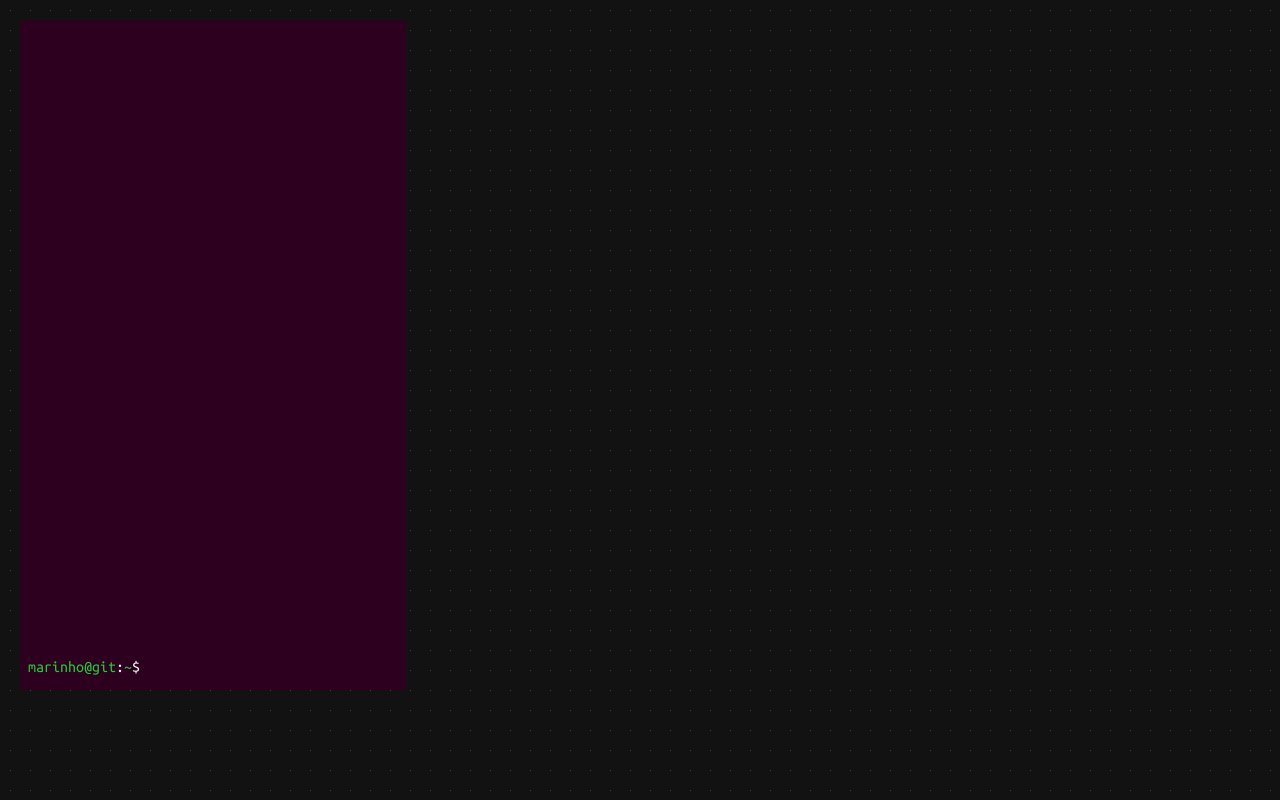
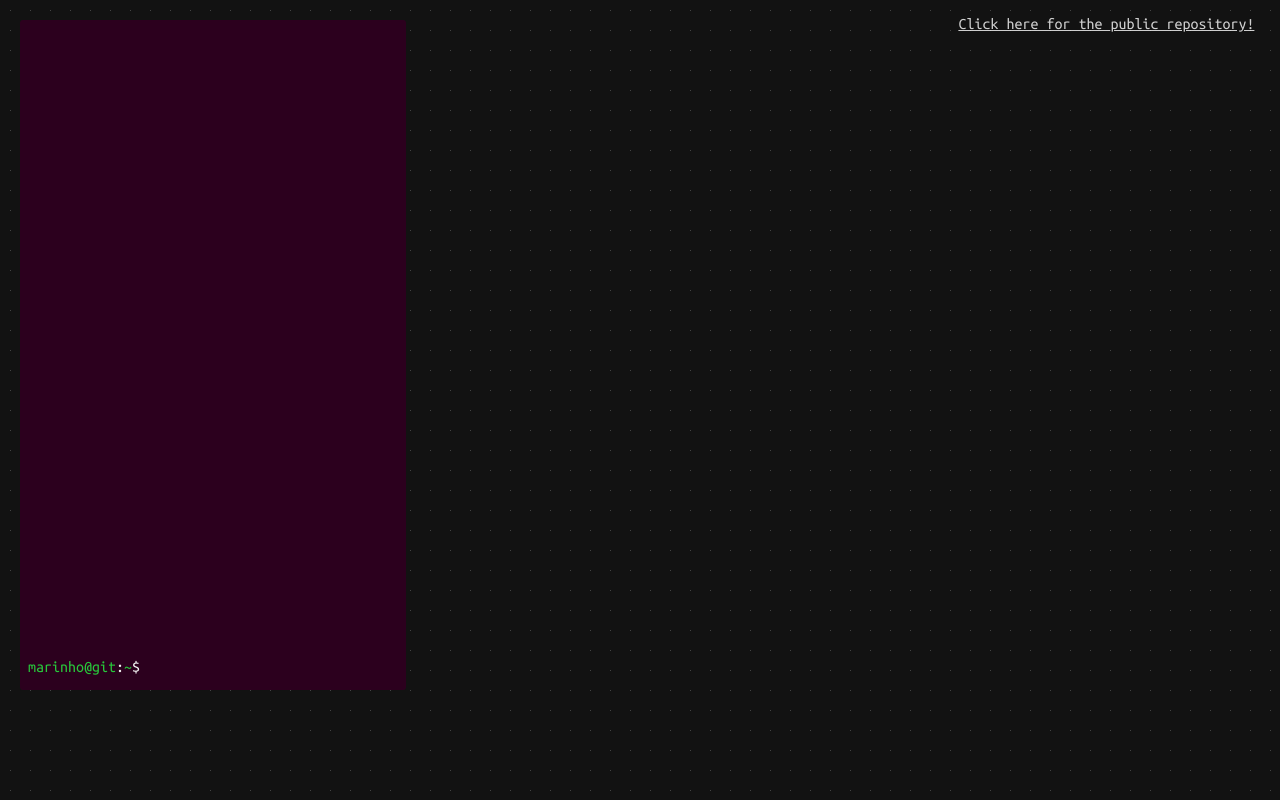
Before and after one commit to GabrielvMarinho/git-graph-view, a React app: page / in a window 1280 px wide. Built offline with nearby package versions, Linux system fonts and the light colour scheme.

Commit message:
added repo link

```diff
--- a/src/App.js
+++ b/src/App.js
@@ -2,6 +2,9 @@ import GitGraph from "./components/GitGraph.js";
 import "./styles.css"
 export default function App() {
   return (
-      <GitGraph></GitGraph>
+      <>
+        <a href='https://github.com/GabrielvMarinho/git-graph-view/' className='repositoryButton'>Click here for the public repository!</a>
+        <GitGraph></GitGraph>
+      </>
   );
 };
--- a/src/components/CommandPrompt.css
+++ b/src/components/CommandPrompt.css
@@ -21,7 +21,7 @@
     background-color: #2C001E;
     border-radius: 3px;
     overflow-y: auto;
-    height: 40vh;
+    height: 30vh;
     padding: 2%;
     padding-block: 15px;
     margin: 3%;
--- a/src/components/GitGraph.css
+++ /dev/null
@@ -1 +0,0 @@
-@import url("../styles.css");
--- a/src/styles.css
+++ b/src/styles.css
@@ -4,3 +4,14 @@
     margin: 0;
     padding: 0;
 }
+
+.repositoryButton{
+    opacity: 0.8;
+    font-size: medium;
+    color: white;
+    font-family: "Ubuntu Mono";
+    position: absolute;
+    z-index: 2;
+    right: 2%;
+    top: 2%;
+}
```
Also changed, not shown: 1 other file (tests, documents, lock files or other folders).
